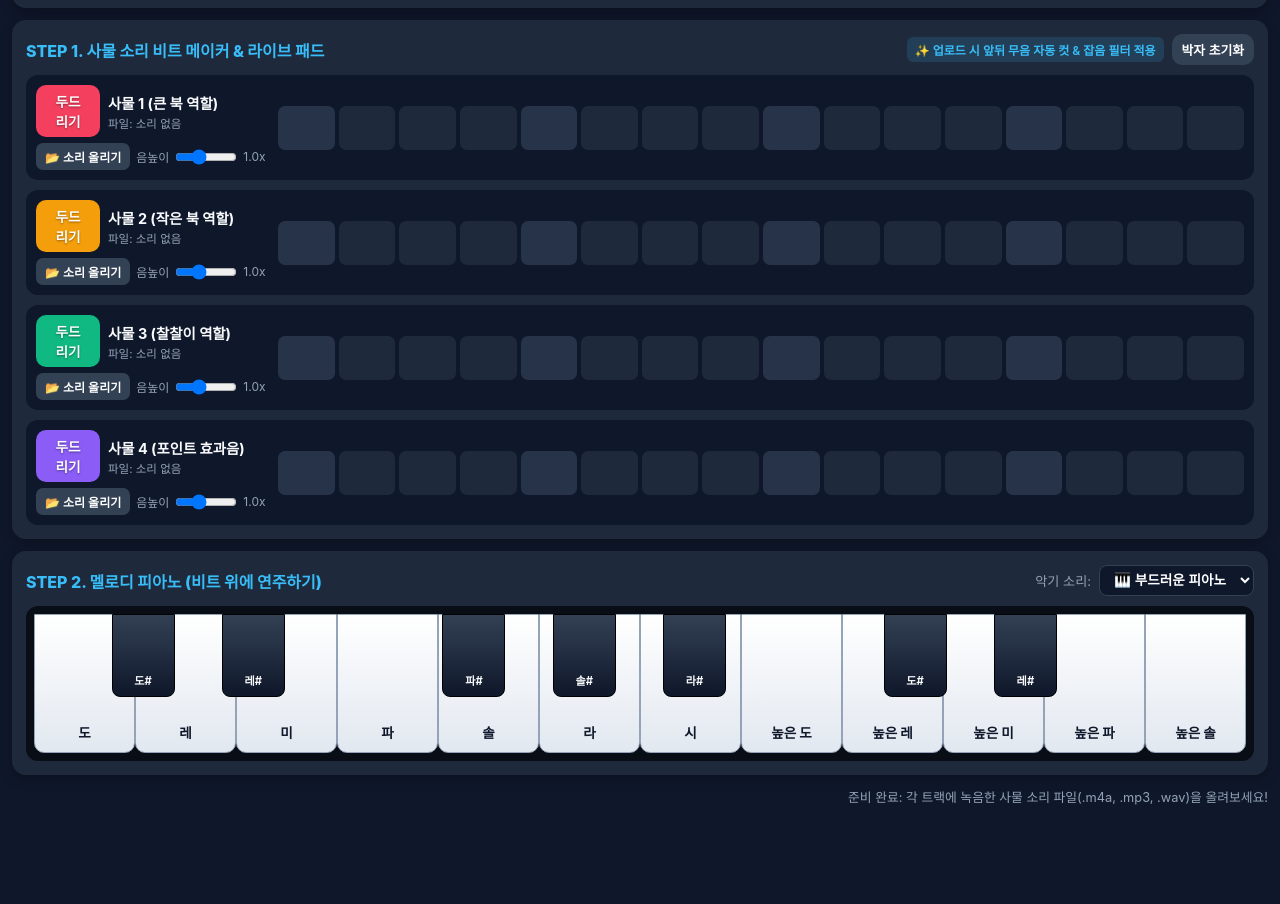
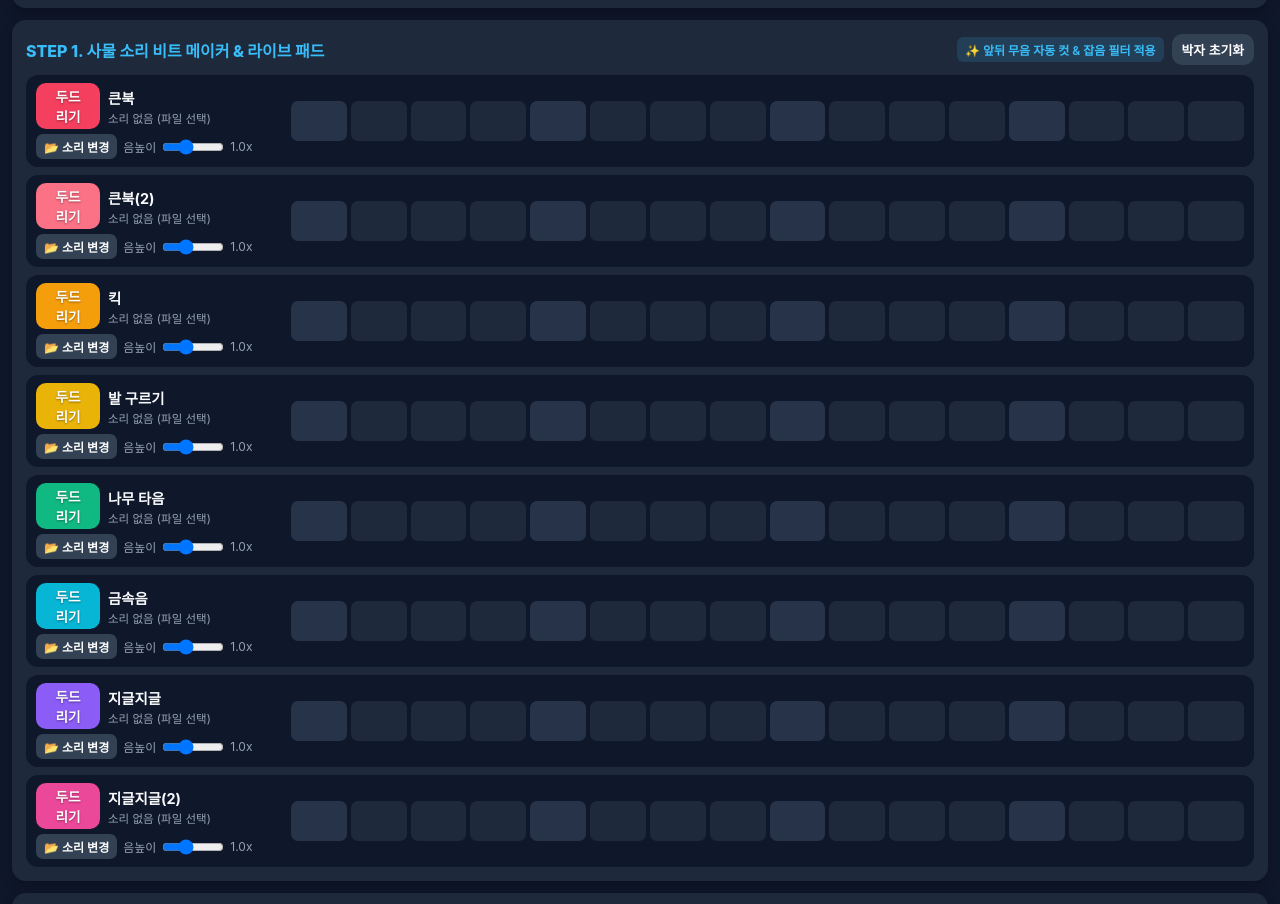
Before and after one commit to Ready-Step/music, a plain HTML site: page index.html in a window 1280 px wide. Shown: the part 77-981 px from the top of the page. Before the commit the page ends 895 px from the top, so only its background shows below. Drawn offline with Linux system fonts and the light colour scheme; no server answers.

Commit message:
Update index.html

```diff
--- a/index.html
+++ b/index.html
@@ -87,23 +87,23 @@
   }
 
   /* Tracks */
-  .tracks { display: flex; flex-direction: column; gap: 10px; }
+  .tracks { display: flex; flex-direction: column; gap: 8px; }
   .track-row {
     background: #0f172a;
     border-radius: 12px;
-    padding: 10px;
+    padding: 8px 10px;
     display: grid;
-    grid-template-columns: 230px 1fr;
-    gap: 12px;
+    grid-template-columns: 245px 1fr;
+    gap: 10px;
     align-items: center;
   }
   @media (max-width: 820px) {
     .track-row { grid-template-columns: 1fr; }
   }
-  .track-info { display: flex; flex-direction: column; gap: 6px; }
+  .track-info { display: flex; flex-direction: column; gap: 5px; }
   .track-top { display: flex; align-items: center; gap: 8px; }
   .pad-btn {
-    width: 64px; height: 52px; border-radius: 10px; font-size: 0.85rem;
+    width: 64px; height: 46px; border-radius: 10px; font-size: 0.85rem;
     justify-content: center; flex-shrink: 0; text-shadow: 0 1px 2px rgba(0,0,0,0.4);
   }
   .pad-btn.hit { transform: scale(0.92); filter: brightness(1.3); }
@@ -111,10 +111,10 @@
   .track-name {
     font-weight: 700; font-size: 0.9rem; white-space: nowrap; overflow: hidden; text-overflow: ellipsis;
   }
-  .track-sub { font-size: 0.72rem; color: var(--muted); margin-top: 2px; }
+  .track-sub { font-size: 0.72rem; color: var(--muted); margin-top: 2px; white-space: nowrap; overflow: hidden; text-overflow: ellipsis; }
   .track-actions { display: flex; flex-wrap: wrap; align-items: center; gap: 6px; font-size: 0.75rem; }
   .file-label {
-    background: var(--panel-light); color: #fff; padding: 5px 9px; border-radius: 7px;
+    background: var(--panel-light); color: #fff; padding: 4px 8px; border-radius: 7px;
     cursor: pointer; font-weight: 600; display: inline-flex; align-items: center; gap: 4px;
   }
   .file-label input { display: none; }
@@ -128,7 +128,7 @@
     gap: 4px;
   }
   .step {
-    height: 44px;
+    height: 40px;
     border-radius: 7px;
     background: #1e293b;
     border: 2px solid transparent;
@@ -211,7 +211,7 @@
 <header>
   <div class="title-area">
     <h1>🥁 사물 소리 비트 & 피아노 스튜디오</h1>
-    <p>자동 무음 제거 · 잡음 필터링 · 깃허브 배포 호환 버전</p>
+    <p>8가지 사물 소리 · 자동 무음 제거 · 잡음 필터링</p>
   </div>
   <div class="controls">
     <button id="btnPlay" class="primary">▶ 비트 재생</button>
@@ -230,7 +230,7 @@
   <div class="section-header">
     <span class="section-title">STEP 1. 사물 소리 비트 메이커 & 라이브 패드</span>
     <div style="display:flex; gap:8px; align-items:center; flex-wrap:wrap;">
-      <span class="badge">✨ 업로드 시 앞뒤 무음 자동 컷 & 잡음 필터 적용</span>
+      <span class="badge">✨ 앞뒤 무음 자동 컷 & 잡음 필터 적용</span>
       <button id="btnClearGrid" style="padding:6px 10px; font-size:0.8rem;">박자 초기화</button>
     </div>
   </div>
@@ -255,7 +255,7 @@
   </div>
 </section>
 
-<div class="status-bar" id="statusBar">준비 완료: 각 트랙에 녹음한 사물 소리 파일(.m4a, .mp3, .wav)을 올려보세요!</div>
+<div class="status-bar" id="statusBar">준비 완료: 패드를 누르거나 박자 칸을 클릭해 비트를 만들어 보세요!</div>
 
 <script>
 (() => {
@@ -277,21 +277,24 @@
   }
 
   const TRACK_CONFIG = [
-    { id: 0, name: '사물 1 (큰 북 역할)', color: '#f43f5e', defaultFile: 'sound1.wav' },
-    { id: 1, name: '사물 2 (작은 북 역할)', color: '#f59e0b', defaultFile: 'sound2.wav' },
-    { id: 2, name: '사물 3 (찰찰이 역할)', color: '#10b981', defaultFile: 'sound3.wav' },
-    { id: 3, name: '사물 4 (포인트 효과음)', color: '#8b5cf6', defaultFile: 'sound4.wav' }
+    { id: 0, name: '큰북', color: '#f43f5e', defaultFile: '큰북.m4a' },
+    { id: 1, name: '큰북(2)', color: '#fb7185', defaultFile: '큰북(2).m4a' },
+    { id: 2, name: '킥', color: '#f59e0b', defaultFile: '킥.m4a' },
+    { id: 3, name: '발 구르기', color: '#eab308', defaultFile: '발 구르기.m4a' },
+    { id: 4, name: '나무 타음', color: '#10b981', defaultFile: '나무 타음.m4a' },
+    { id: 5, name: '금속음', color: '#06b6d4', defaultFile: '금속음.m4a' },
+    { id: 6, name: '지글지글', color: '#8b5cf6', defaultFile: '지글지글.m4a' },
+    { id: 7, name: '지글지글(2)', color: '#ec4899', defaultFile: '지글지글(2).m4a' }
   ];
 
   const tracks = TRACK_CONFIG.map(cfg => ({
     ...cfg,
     buffer: null,
-    fileName: '소리 없음',
+    fileName: '불러오는 중...',
     pitch: 1.0,
     steps: Array(16).fill(false)
   }));
 
-  // 오디오 앞뒤 무음 자동 트리밍 + 노멀라이징
   function trimAndNormalizeBuffer(audioBuffer, threshold = 0.025) {
     const chData = audioBuffer.getChannelData(0);
     const len = chData.length;
@@ -302,7 +305,6 @@
     while (start < len && Math.abs(chData[start]) < threshold) start++;
     while (end > start && Math.abs(chData[end]) < threshold) end--;
 
-    // 약간의 여유(5ms 앞, 30ms 뒤)와 페이드 아웃
     start = Math.max(0, start - Math.floor(sr * 0.005));
     end = Math.min(len - 1, end + Math.floor(sr * 0.03));
     if (end <= start) { start = 0; end = len - 1; }
@@ -343,16 +345,28 @@
     renderTracks();
   }
 
-  // 같은 폴더에 sound1.wav ~ sound4.wav가 있으면 자동 로드 시도 (깃허브 배포 시 편리)
   async function tryAutoLoadRepoSounds() {
+    let loadedCount = 0;
     for (let i = 0; i < tracks.length; i++) {
       try {
-        const res = await fetch(tracks[i].defaultFile);
+        const encodedUrl = encodeURI(tracks[i].defaultFile);
+        const res = await fetch(encodedUrl);
         if (res.ok) {
           const buf = await res.arrayBuffer();
           await loadAudioFromArrayBuffer(i, buf, tracks[i].defaultFile);
+          loadedCount++;
+        } else {
+          tracks[i].fileName = '소리 없음 (파일 선택)';
         }
-      } catch (e) {}
+      } catch (e) {
+        tracks[i].fileName = '소리 없음 (파일 선택)';
+      }
+    }
+    renderTracks();
+    if (loadedCount > 0) {
+      document.getElementById('statusBar').textContent = `${loadedCount}개의 사물 소리 파일이 자동으로 준비되었습니다!`;
+    } else {
+      document.getElementById('statusBar').textContent = `각 트랙의 [소리 올리기]로 파일을 선택하거나 GitHub에 .m4a 파일을 함께 올려주세요.`;
     }
   }
 
@@ -370,7 +384,6 @@
     src.buffer = t.buffer;
     src.playbackRate.value = t.pitch;
 
-    // 불필요한 저주파 웅웅거림(110Hz 이하) 및 고주파 히스 노이즈(9500Hz 이상) 실시간 제거
     const hp = ctx.createBiquadFilter();
     hp.type = 'highpass';
     hp.frequency.value = 110;
@@ -399,11 +412,11 @@
           <button class="pad-btn" id="pad-${idx}" style="background:${t.color}">두드리기</button>
           <div class="track-meta">
             <div class="track-name">${t.name}</div>
-            <div class="track-sub">파일: ${t.fileName}</div>
+            <div class="track-sub">${t.fileName}</div>
           </div>
         </div>
         <div class="track-actions">
-          <label class="file-label">📂 소리 올리기
+          <label class="file-label">📂 소리 변경
             <input type="file" accept="audio/*" data-track="${idx}" />
           </label>
           <div class="mini-slider">
@@ -445,7 +458,7 @@
         document.getElementById('statusBar').textContent = `'${file.name}' 앞뒤 무음 제거 및 잡음 정리 중...`;
         const ab = await file.arrayBuffer();
         await loadAudioFromArrayBuffer(idx, ab, file.name);
-        document.getElementById('statusBar').textContent = `'${file.name}' 정리 완료! 패드를 눌러 들어보세요.`;
+        document.getElementById('statusBar').textContent = `'${file.name}' 정리 완료!`;
         playTrack(idx);
       });
 
@@ -456,7 +469,6 @@
     });
   }
 
-  // Sequencer
   let isPlaying = false;
   let currentStep = 0;
   let timerId = null;
@@ -504,7 +516,6 @@
     renderTracks();
   });
 
-  // Piano
   const NOTES = [
     { name: '도', freq: 261.63, black: false },
     { name: '도#', freq: 277.18, black: true, leftPct: 6.4 },
@@ -578,7 +589,6 @@
     pianoEl.appendChild(key);
   });
 
-  // Recording & WAV Export
   let mediaRecorder = null;
   let recordedChunks = [];
   let wavBlobUrl = null;
```
